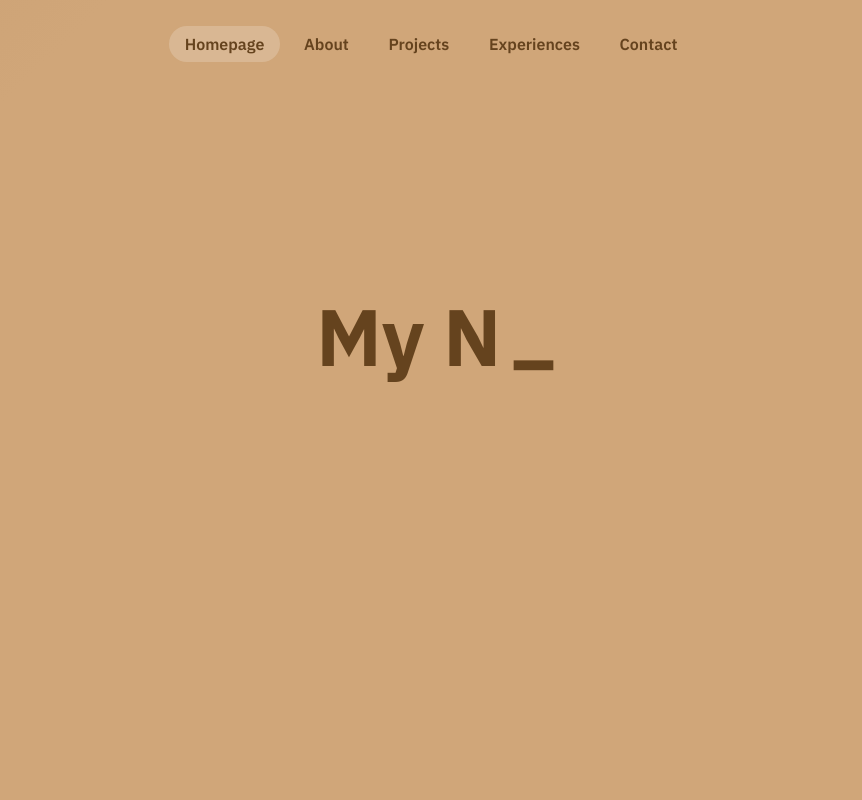
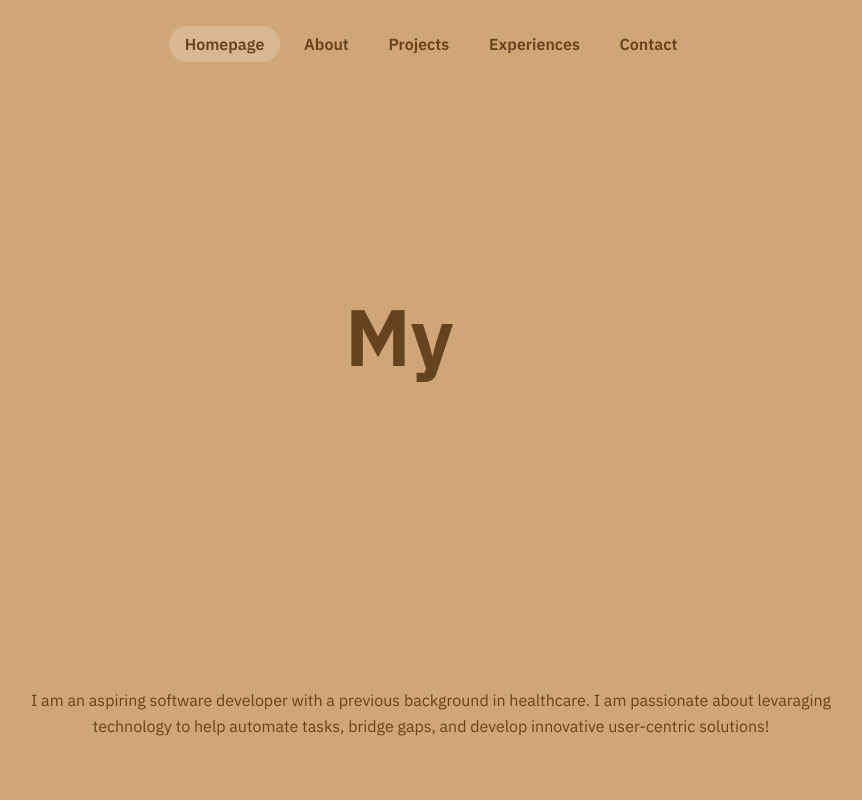
Before and after one commit to steph-xue/portfolio, a React (Vite) app: page / in a window 1280 px wide. Shown: the top 800 px of the page, without its empty margins (209-1071 px from the left). Built offline with nearby package versions, Linux system fonts and the light colour scheme.

Commit message:
fix spacing

```diff
--- a/src/style.scss
+++ b/src/style.scss
@@ -206,13 +206,15 @@ body {
 }
 
 @media (min-width: 400px) {
-
 	.homepage-title {
 		width: 14em;
+		height: 4em;
 	}
 
 	.homepage-description{
 		width: 38em;
+		margin-top: 6em;
+		margin-bottom: 6em;
 	}
 }
 
```
